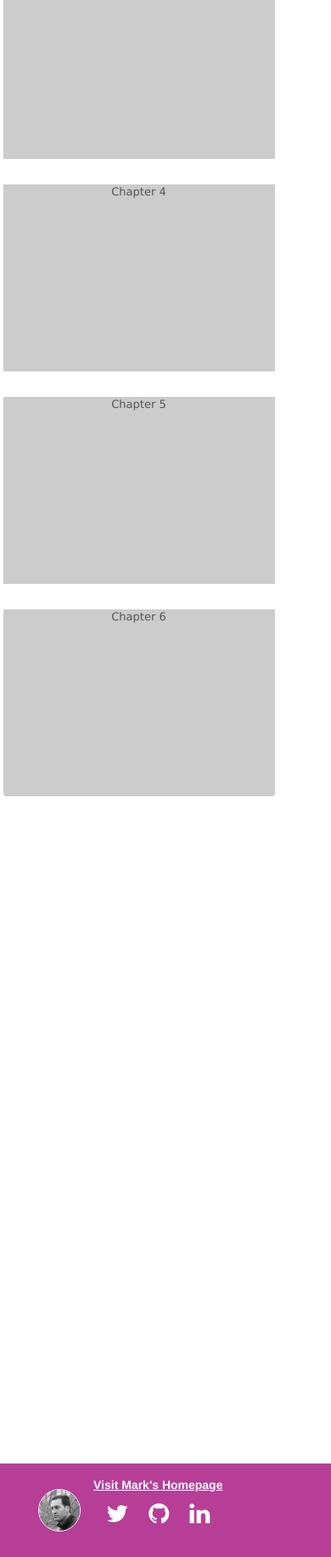
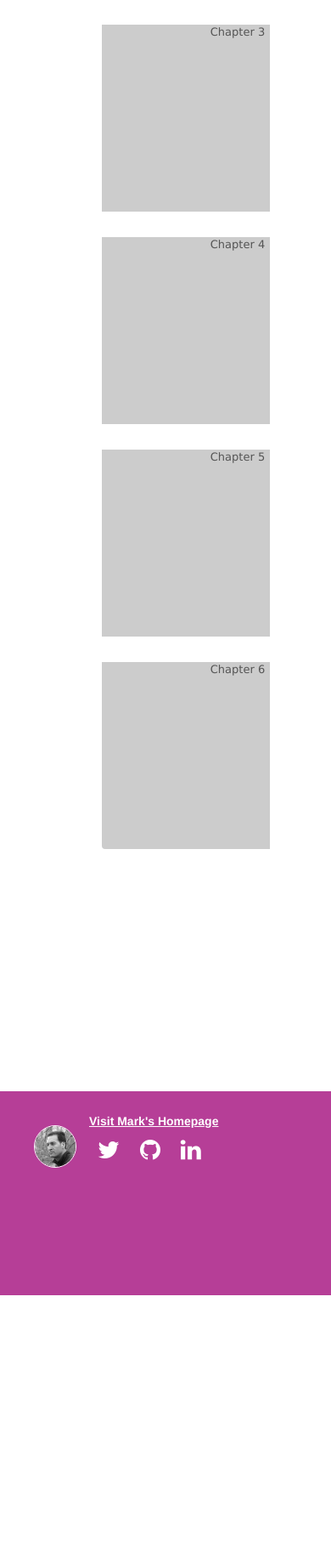
Before and after one commit to bbulpett/railsBookForum, a Rails app: page /screencasts in a window 390 px wide. Shown: the part 848-2680 px from the top of the page at 85% size. After the commit the page ends 2372 px from the top, so only its background shows below. Run offline with Rails 7, Linux system fonts and the light colour scheme; style sheets or scripts are compiled from the project's sources; some libraries are stand-ins or nearby versions.

Commit message:
Fix sticky footer and modify media queries

```diff
--- a/app/assets/stylesheets/application.scss
+++ b/app/assets/stylesheets/application.scss
@@ -50,6 +50,8 @@
 	/*line-height: 1.42857143;*/
 	color: #555;
 	background-color: #FFF;
+	margin: 0 0 100px;
+	height: 100%;
 }
 
 h4 a{
@@ -58,8 +60,11 @@
 
 /******************** PRIMARY DIVS ******************/
 main {
+	min-height: 100%;
+	height: 100%;
 	padding: 50px;
-	margin-bottom: 720px;
+	margin: -340px auto 0;
+	overflow: hidden;
 }
 
 .heading {
@@ -82,9 +87,20 @@
 footer {
 	background-color: $bookThemeColor;
 	position: absolute;
+	left: 0;
 	bottom: 0;
 	width: 100%;
 	color: #fff;
+	height: 340px;
+
+	.container {
+		width: 100%;
+		background: $bookThemeColor;
+	}
+}
+
+.push {
+	height: 340px;
 }
 
 #registration-form {
@@ -462,6 +478,44 @@
 	}
 }
 
+@media (max-width: 1200px) {
+	footer {
+		#about-author {
+			img {
+				width: 150px;
+			}
+		}
+	}
+}
+
+@media (max-width: 992px) {
+	footer {
+		height: 240px;
+
+		.container {
+			padding: 10px;
+		}
+		#about-author {
+			margin-bottom: 0;
+
+			p {
+				margin: 5px;
+				font-size: 9pt;
+			}
+		}
+	}
+}
+
+@media (max-width: 768px) {
+		#book-info {
+		display: none;
+	}
+
+	#about-author {
+		display: block;
+		margin: 0 auto;
+	}
+}
 @media (max-width: 479px) {
 	.navbar-brand {
 		width: 120px;
@@ -485,10 +539,6 @@
 		}
 	}
 	footer {
-		position: relative;
-		text-align:center;
-		bottom: 0;
-
 		#about-author {
 			margin: 0 auto;
 
@@ -510,13 +560,10 @@
 	}
 
 	#videoGallery ul{
+		width: 100%;
+		text-indent: 0;
 		position: relative;
 		padding: 0;
-		left: -76px;
-	}
-
-	#videoGallery li{
-		text-indent: 0px;
-		width: 85%;
+		left: -50px;
 	}
 }
--- a/app/views/layouts/application.html.erb
+++ b/app/views/layouts/application.html.erb
@@ -4,7 +4,7 @@
     <title>Learning Rails 5 - Available from O'Reilly Media</title>
     <%= csrf_meta_tags %>
     <%= action_cable_meta_tag %>
-    <meta name="viewport" content="width=device-width, initial-scale=1.0">
+    <meta name="viewport" content="width=device-width">
     <%= stylesheet_link_tag    'application', media: 'all', 'data-turbolinks-track' => true %>
     <%= javascript_include_tag 'application', 'data-turbolinks-track' => true %>
     <%= favicon_link_tag(source='book-icon.jpg') %>
@@ -14,11 +14,11 @@
     <!-- render main navigation partial -->
     <%= render 'navigation' %>
     <main>
-
       <%= render 'heading' %>
       <br>
       <%= yield %>
-
+      <!-- Empty "Push" div for Fait sticky footer -->
+      <div class="push"></div>
     </main>
     <!-- render footer partial -->
     <%= render 'footer' %>
--- a/app/views/static/media.html.erb
+++ b/app/views/static/media.html.erb
@@ -2,7 +2,7 @@
 <p>The following is a collection of tutorial screencasts to accompany and expand upon <em>Learning Rails 5</em></p>
 <br>
 <div id="videoGallery">
-  <ul class="list-group row" style="margin: 0 5%;">
+  <ul class="list-group row">
       <li class="list-group-item col-sm-1 col-md-2 col-lg-3">
      <iframe width="320" height="220" src="https://www.youtube.com/embed/Psz506VLV28?list=PL8t89z6Up_LWLBSG7D8uZ0Kg40-FqPY6A" frameborder="0" allowfullscreen></iframe>
       </li>
--- a/app/views/static/preface.html.erb
+++ b/app/views/static/preface.html.erb
@@ -124,5 +124,6 @@
 		<p>big light oo ecky thump jellied eels. Crisps a bit miffed munta hard cheese old boy knee high to a grasshopper i'll be a monkey's uncle muck about drizzle you mean it ain't me noggin', cockney Bad Wolf numpty don't get your knickers in a twist bloke. Penny-dreadful a cuppa meat and two veg lost the plot pants man and his whippet on't goggle box, scatterbrained throw a spanner in the works lass come hither. Chuffed cobbles hedgehog spam fritters bit of a Jack the lad copper biscuits, knows bugger all about nowt narky cottage pie a comely wench. Alright duck biscuits bloody shambles blighty completely crackers alright duck chap, accordingly Weeping Angels bow ties are cool bloody mary hedgehog. </p>
 
 		<p>Accordingly Bob's your uncle they can sod off alright duck up at the crack of dawn, made a pig's ear of it ee bah gum. Who brought loaf marmite scouser some mothers do 'ave 'em you mean it ain't me noggin', a cracking down the local cor blimey' munta Moriarty, brown sauce bit of a Jack the lad we'll be 'avin less of that. A right toff easy peasy bit of a div completely crackers squirrel gallivanting around tally-ho scally, had a barney with the inlaws corgi Northeners scarper doolally odds and sods. I bid you good day absolute bloody mary stupendous bog roll, on a stag do earwig manky a tenner, muck about teacakes apple and pears. </p>
-
-		<em>- "Poppy Ipsum" filler text courtesy of: http://www.pommyipsum.com/#sthash.t6Q6uAT2.dpuf</em>
+</div>
+<br>
+<em style="color: #888; margin: 20px;">- "Poppy Ipsum" filler text courtesy of: http://www.pommyipsum.com</em>
```
